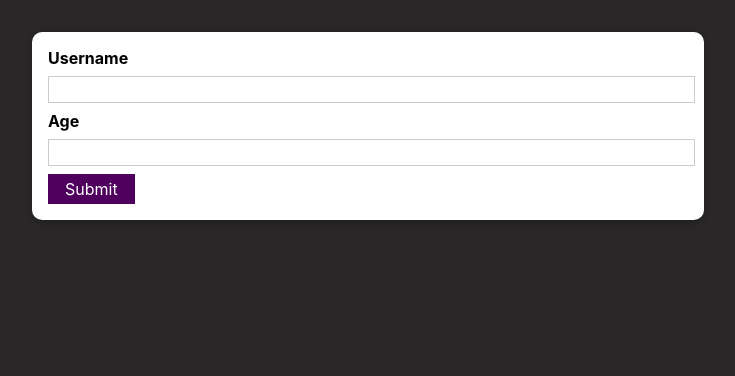
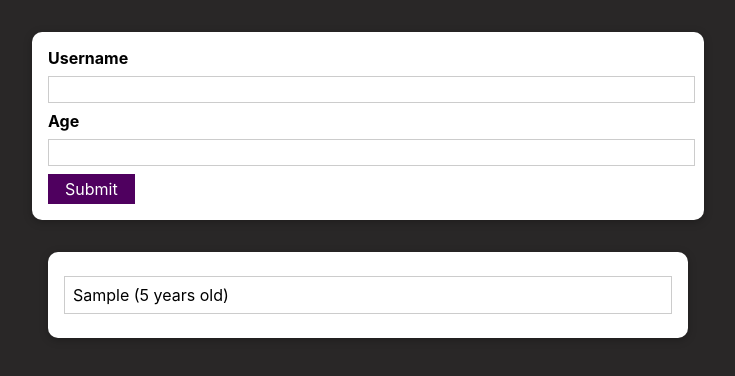
Before and after one commit to Shubh-Sad-Ratna/userform-eagle2, a React (Create React App) app: page / in a window 1280 px wide. Both pictures are taken after typing "Sample", "5" into the empty fields and a click on the button "Submit". Shown: the top 376 px of the page, without its empty margins (272-1007 px from the left). Built offline with nearby package versions, Linux system fonts and the light colour scheme; the HTML template or start-up script is replaced by a standard one.

Commit message:
Rendering Users List

```diff
--- a/src/App.js
+++ b/src/App.js
@@ -1,9 +1,20 @@
-import React from "react";
+import React, { useState } from "react";
 import AddUsers from "./Components/Users/AddUsers";
+import UserList from "./Components/Users/UserList";
+
 function App() {
+  const [userList, setUserList] = useState([]);
+
+  const addUserHandler = (user) => {
+    setUserList((prev) => {
+      return [...prev, user];
+    });
+  };
+
   return (
     <div>
-      <AddUsers/>
+      <AddUsers onAddUser={addUserHandler} />
+      <UserList users={userList} />
     </div>
   );
 }
--- a/src/Components/Users/AddUsers.js
+++ b/src/Components/Users/AddUsers.js
@@ -1,27 +1,38 @@
-import React,{useState} from "react";
+import React, { useState } from "react";
 import "./AddUsers.css";
 import Card from "../UI/Card";
 import Button from "./Button";
-const AddUsers = () => {
-    const [enteredUserName,setEnteredUserName]=useState('');
-    const [enteredAge,setEnteredAge]=useState('');
-    const usernameChangeHandler=(event)=>{
-        setEnteredUserName(event.target.value);
-    }
-    const ageChangeHandler=(event)=>{
-        setEnteredAge(event.target.value);
-    }
+
+const AddUsers = (props) => {
+  const [enteredUserName, setEnteredUserName] = useState('');
+  const [enteredAge, setEnteredAge] = useState('');
+
+  const usernameChangeHandler = (event) => {
+    setEnteredUserName(event.target.value);
+  };
+
+  const ageChangeHandler = (event) => {
+    setEnteredAge(event.target.value);
+  };
+
   const addUserHandler = (event) => {
     event.preventDefault();
-    if(enteredUserName.trim().length===0){
-        console.log("enter name")
-        return;
+    if (enteredUserName.trim().length === 0) {
+      console.log("Please enter a valid name.");
+      return;
     }
-    if(enteredAge<1){
-        console.log("invalid age")
-        return;
+    if (enteredAge < 1) {
+      console.log("Please enter a valid age (> 0).");
+      return;
     }
-    console.log(enteredUserName+" "+enteredAge);
+
+    const user = {
+      id: Math.random().toString(),  // Generate a unique ID
+      name: enteredUserName,
+      age: enteredAge
+    };
+
+    props.onAddUser(user);
     setEnteredUserName('');
     setEnteredAge('');
   };
@@ -30,9 +41,19 @@ const AddUsers = () => {
     <Card className="input">
       <form onSubmit={addUserHandler}>
         <label htmlFor="username">Username</label>
-        <input type="text" id="username" onChange={usernameChangeHandler} value={enteredUserName}/>
+        <input
+          type="text"
+          id="username"
+          onChange={usernameChangeHandler}
+          value={enteredUserName}
+        />
         <label htmlFor="age">Age</label>
-        <input type="number" id="age" onChange={ageChangeHandler} value={enteredAge}/>
+        <input
+          type="number"
+          id="age"
+          onChange={ageChangeHandler}
+          value={enteredAge}
+        />
         <Button type="submit">Submit</Button>
       </form>
     </Card>
--- /dev/null
+++ b/src/Components/Users/UserList.css
@@ -0,0 +1,16 @@
+.users {
+    margin: 2rem auto;
+    width: 90%;
+    max-width: 40rem;
+  }
+
+  .users ul {
+    list-style: none;
+    padding: 1rem;
+  }
+
+  .users li {
+    border: 1px solid #ccc;
+    margin: 0.5rem 0;
+    padding: 0.5rem;
+  }
--- /dev/null
+++ b/src/Components/Users/UserList.js
@@ -0,0 +1,19 @@
+import React from "react";
+import "./UserList.css";
+import Card from "../UI/Card";
+
+const UserList = (props) => {
+  return (
+    <Card className="users">
+      <ul>
+        {props.users.map((user) => (
+          <li key={user.id}>
+            {user.name} ({user.age} years old)
+          </li>
+        ))}
+      </ul>
+    </Card>
+  );
+};
+
+export default UserList;
```
